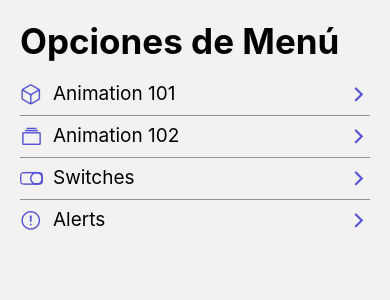
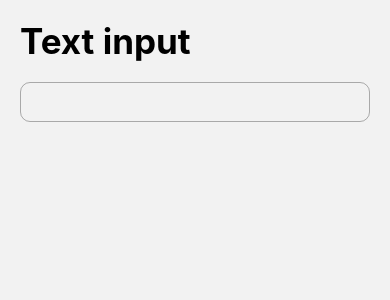
Before and after one commit to acapriles/rn-components, a React Native app: screen /TextInputScreen in a window 390 px wide. Shown: the top 300 px of the page. Built offline with nearby package versions, Linux system fonts and the light colour scheme.

Commit message:
TextInput

```diff
--- a/src/data/menuItems.tsx
+++ b/src/data/menuItems.tsx
@@ -22,4 +22,9 @@ export const menuItems: MenuItem[] = [
         icon: 'alert-circle-outline',
         component: 'AlertScreen',
     },
+    {
+        name: 'TextInputs',
+        icon: 'document-text-outline',
+        component: 'TextInputScreen'
+    },
 ];
--- a/src/navigation/Navigation.tsx
+++ b/src/navigation/Navigation.tsx
@@ -5,6 +5,7 @@ import { Animation101Screen } from '../screens/Animation101Screen';
 import { Animation102Screen } from '../screens/Animation102Screen';
 import { SwitchScreen } from '../screens/SwitchScreen';
 import { AlertScreen } from '../screens/AlertScreen';
+import { TextInputScreen } from '../screens/TextInputScreen';
 
 //? Defines the parameters that the screens receive
 export type RootStackParams = {
@@ -12,7 +13,8 @@ export type RootStackParams = {
     Animation101Screen: undefined;
     Animation102Screen: undefined;
     SwitchScreen: undefined;
-    AlertScreen: undefined
+    AlertScreen: undefined;
+    TextInputScreen: undefined;
 }
 
 
@@ -30,6 +32,7 @@ export const Navigation = () => {
             <Stack.Screen name="Animation102Screen" component={ Animation102Screen } />
             <Stack.Screen name="SwitchScreen" component={ SwitchScreen } />
             <Stack.Screen name="AlertScreen" component={ AlertScreen } />
+            <Stack.Screen name="TextInputScreen" component={ TextInputScreen } />
         </Stack.Navigator>
     );
 }
--- /dev/null
+++ b/src/screens/TextInputScreen.tsx
@@ -0,0 +1,29 @@
+import { TextInput, View, StyleSheet } from 'react-native';
+import { HeaderTitle } from '../components/HeaderTitle';
+import { styles } from '../theme/appTheme';
+
+export const TextInputScreen = () => {
+  return (
+    <View style={ styles.globalMargin }>
+        <HeaderTitle title='Text input' />
+
+        <TextInput
+            style={stylesScreen.input}
+            // onChangeText={onChangeText}
+            // value={text}
+        />
+    </View>
+  )
+}
+
+
+const stylesScreen = StyleSheet.create({
+    input: {
+        height: 40,
+        borderColor: 'rgba(0, 0, 0, 0.3)',
+        // margin: 12,
+        borderWidth: 1,
+        paddingHorizontal: 10,
+        borderRadius: 10
+    },
+});
```
